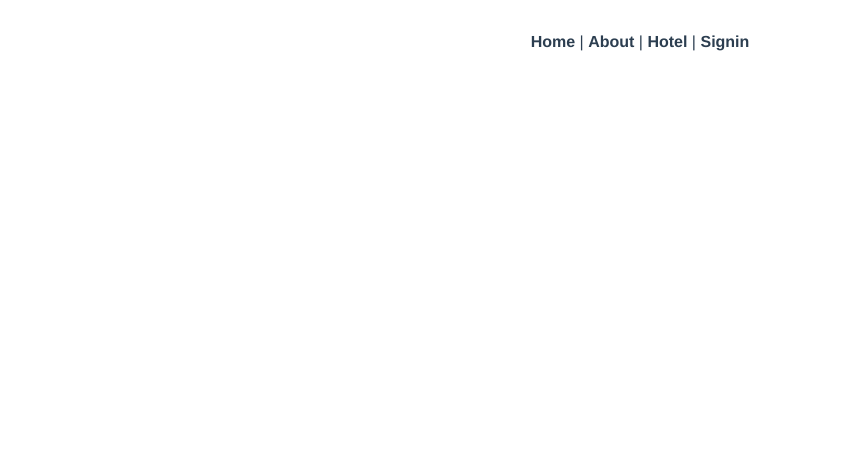
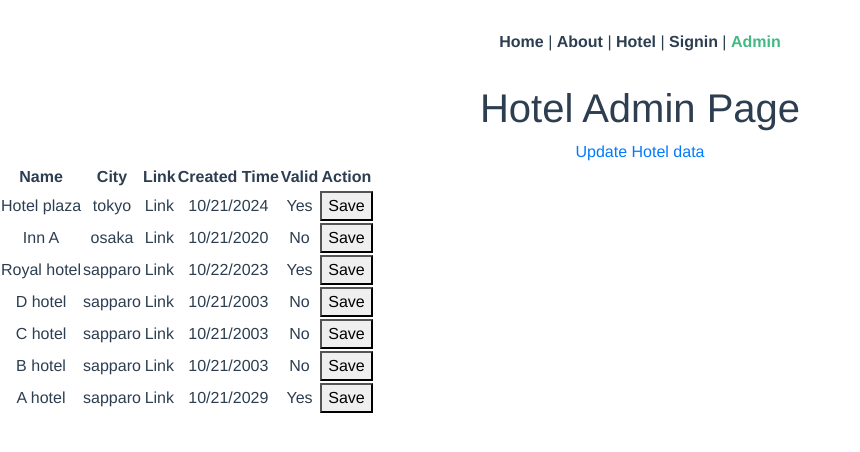
Before and after one commit to yennanliu/vue-admin-system, a Vue app: page /admin in a window 1280 px wide. Shown: the top 452 px of the page, without its empty margins (0-860 px from the left). Built offline with nearby package versions, Linux system fonts and the light colour scheme.

Commit message:
add admin page, update router, app

```diff
--- a/src/App.vue
+++ b/src/App.vue
@@ -4,7 +4,8 @@
       <router-link to="/">Home</router-link> |
       <router-link to="/about">About</router-link> |
       <router-link to="/hotel">Hotel</router-link> |
-      <router-link to="/signin">Signin</router-link>
+      <router-link to="/signin">Signin</router-link> |
+      <router-link to="/admin">Admin</router-link>
     </nav>
     <router-view/>
   </div>
--- a/src/router/index.js
+++ b/src/router/index.js
@@ -3,6 +3,7 @@ import VueRouter from 'vue-router'
 import HomeView from '../views/HomeView.vue'
 import Hotel from "../views/Hotel/Hotel.vue";
 import Signin from "../views/Signin.vue";
+import Admin from "../views/Admin.vue";
 
 Vue.use(VueRouter)
 
@@ -29,6 +30,11 @@ const routes = [
     path: "/signin",
     name: "Signin",
     component: Signin,
+  },
+  {
+    path: "/admin",
+    name: "Admin",
+    component: Admin,
   }
 ]
 
--- a/src/views/Admin.vue
+++ b/src/views/Admin.vue
@@ -0,0 +1,73 @@
+<template>
+    <div id="app">
+      <h1 class="header">Hotel Admin Page</h1>
+      <a href="#" @click.prevent="updateHotelData">Update Hotel data</a>
+      <table>
+        <thead>
+          <tr>
+            <th>Name</th>
+            <th>City</th>
+            <th>Link</th>
+            <th>Created Time</th>
+            <th>Valid</th>
+            <th>Action</th>
+          </tr>
+        </thead>
+        <tbody>
+          <tr v-for="hotel in hotels" :key="hotel.id" class="hotel-item">
+            <td contenteditable @input="updateHotelName(hotel, $event)">{{ capitalizeString(hotel.name) }}</td>
+            <td contenteditable @input="updateHotelCity(hotel, $event)">{{ hotel.city }}</td>
+            <td><a :href="hotel.bookingLink" target="_blank">Link</a></td>
+            <td>{{ hotel.created_time }}</td>
+            <td :class="{ valid: checkIfValid(hotel.created_time), invalid: !checkIfValid(hotel.created_time) }">
+              {{ checkIfValid(hotel.created_time) ? 'Yes' : 'No' }}
+            </td>
+            <td>
+              <button @click="saveHotelData(hotel)">Save</button>
+            </td>
+          </tr>
+        </tbody>
+      </table>
+    </div>
+  </template>
+
+  <script>
+  import hotelData from "./Hotel/hotel_data.json";
+
+  export default {
+    data() {
+      return {
+        hotels: hotelData,
+      };
+    },
+
+    methods: {
+      capitalizeString(value) {
+        return value.charAt(0).toUpperCase() + value.slice(1);
+      },
+      checkIfValid(inputDate) {
+        const givenDate = new Date("10/21/2023").getTime();
+        const diff = new Date(inputDate).getTime() - givenDate;
+        return diff > 0;
+      },
+      updateHotelName(hotel, event) {
+        hotel.name = event.target.textContent;
+      },
+      updateHotelCity(hotel, event) {
+        hotel.city = event.target.textContent;
+      },
+      saveHotelData(hotel) {
+        // You can add logic here to save the modified data to a local JSON file
+        console.log("Saving data:", hotel);
+      },
+      updateHotelData() {
+        // You can add logic here to update hotel data from an external source
+        console.log("Updating hotel data...");
+      },
+    },
+  };
+  </script>
+
+  <style scoped>
+  /* Styles remain the same */
+  </style>
```
